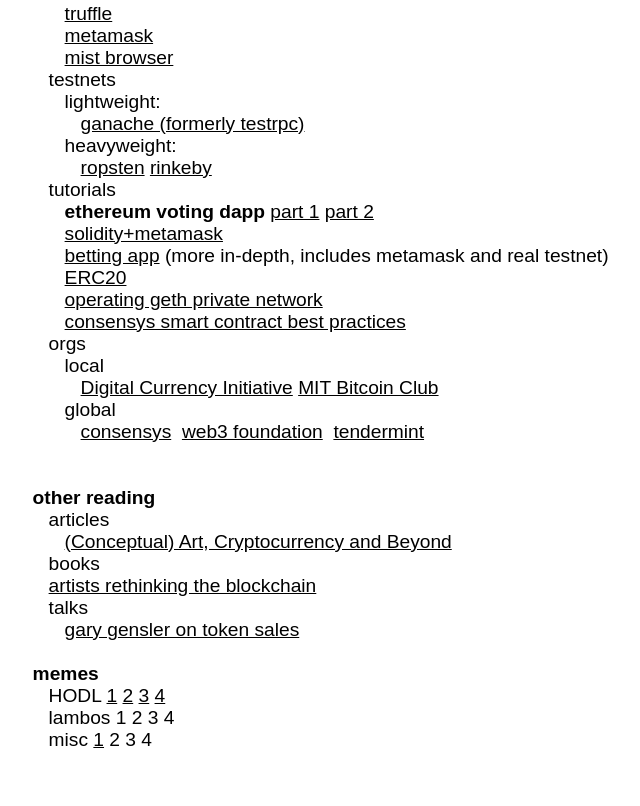
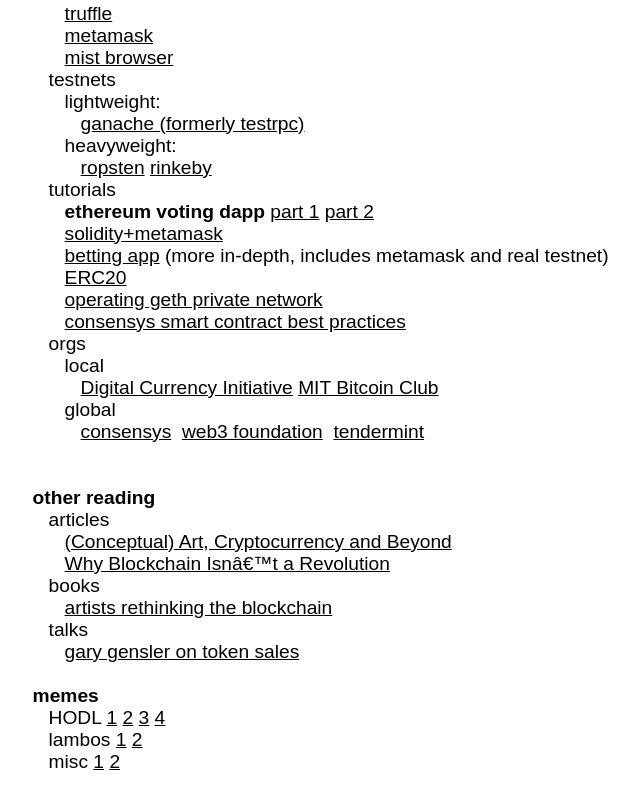
Before and after one commit to agnescameron/how-to-blockchain-almost-anything, a plain HTML site: page index.html in a window 1280 px wide. Shown: the part 1793-2599 px from the top of the page, without its empty margins (7-647 px from the left). Drawn offline with Linux system fonts and the light colour scheme.

Commit message:
more links

```diff
--- a/index.html
+++ b/index.html
@@ -116,14 +116,15 @@
 <b>other reading</b>
    articles
       <a href=https://www.furtherfield.org/conceptual-art-cryptocurrency-and-beyond/>(Conceptual) Art, Cryptocurrency and Beyond</a>
+      <a href=http://knowledge.wharton.upenn.edu/article/blockchain-isnt-revolution/?utm_source=kw_newsletter&utm_medium=email&utm_campaign=2018-06-21>Why Blockchain Isn’t a Revolution</a>
    books
-   <a href=http://torquetorque.net/wp-content/uploads/ArtistsReThinkingTheBlockchain.pdf>artists rethinking the blockchain</a>
+      <a href=http://torquetorque.net/wp-content/uploads/ArtistsReThinkingTheBlockchain.pdf>artists rethinking the blockchain</a>
    talks
       <a href=https://www.coindesk.com/ex-cftc-chair-gary-gensler-on-tokens-securities-and-the-sec/>gary gensler on token sales</a>
 
 <b>memes</b>
    HODL <a href="hodl3.jpg">1</a> <a href="hodl4.jpg">2</a> <a href="hodl.gif">3</a> <a href="hodl5.jpg">4</a>
-   lambos 1 2 3 4
-   misc <a href="investing.jpg">1</a> 2 3 4
+   lambos <a href="lambo2.jpg">1</a> <a href="meme4.jpg">2</a>
+   misc <a href="investing.jpg">1</a> <a href="meme1.jpg">2</a>
 <!--    big up <b>nchinda nchinda</b> of the mit bitcoin club
    for his outstanding contribution -->
```
